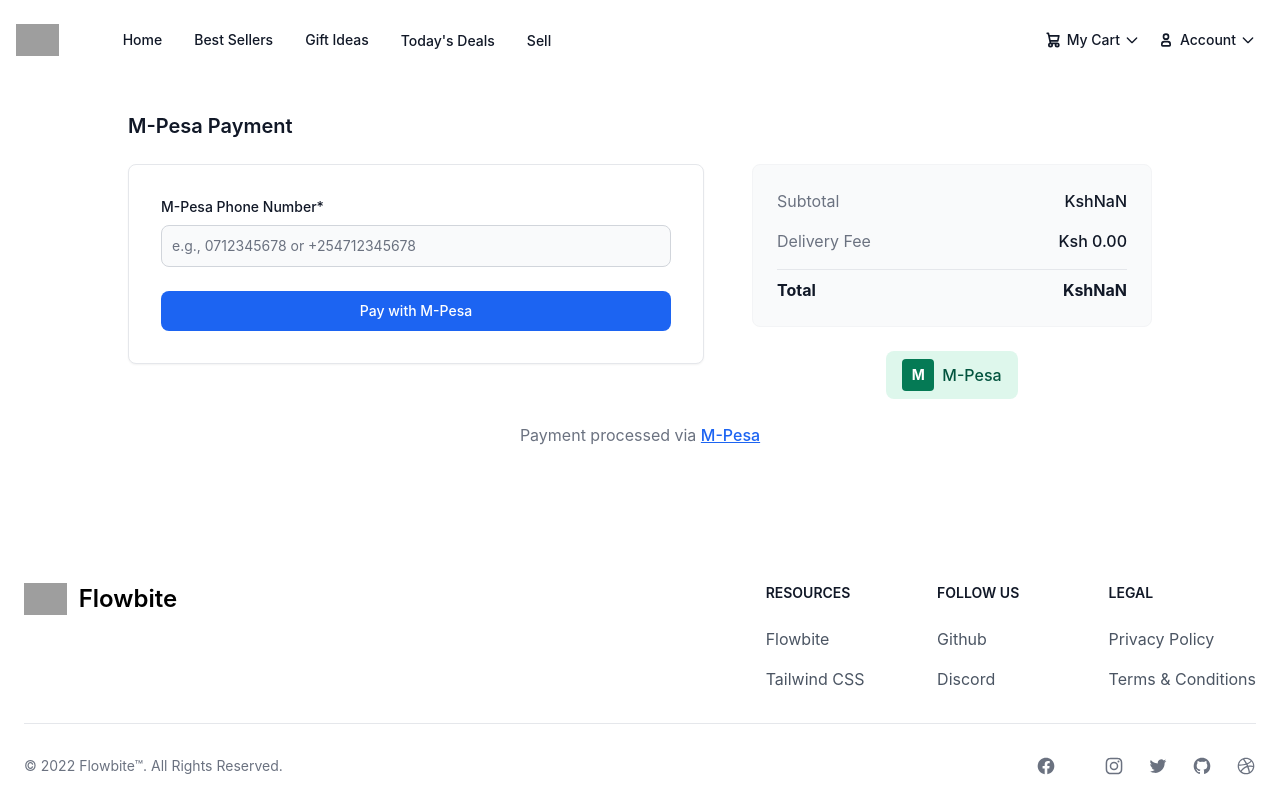
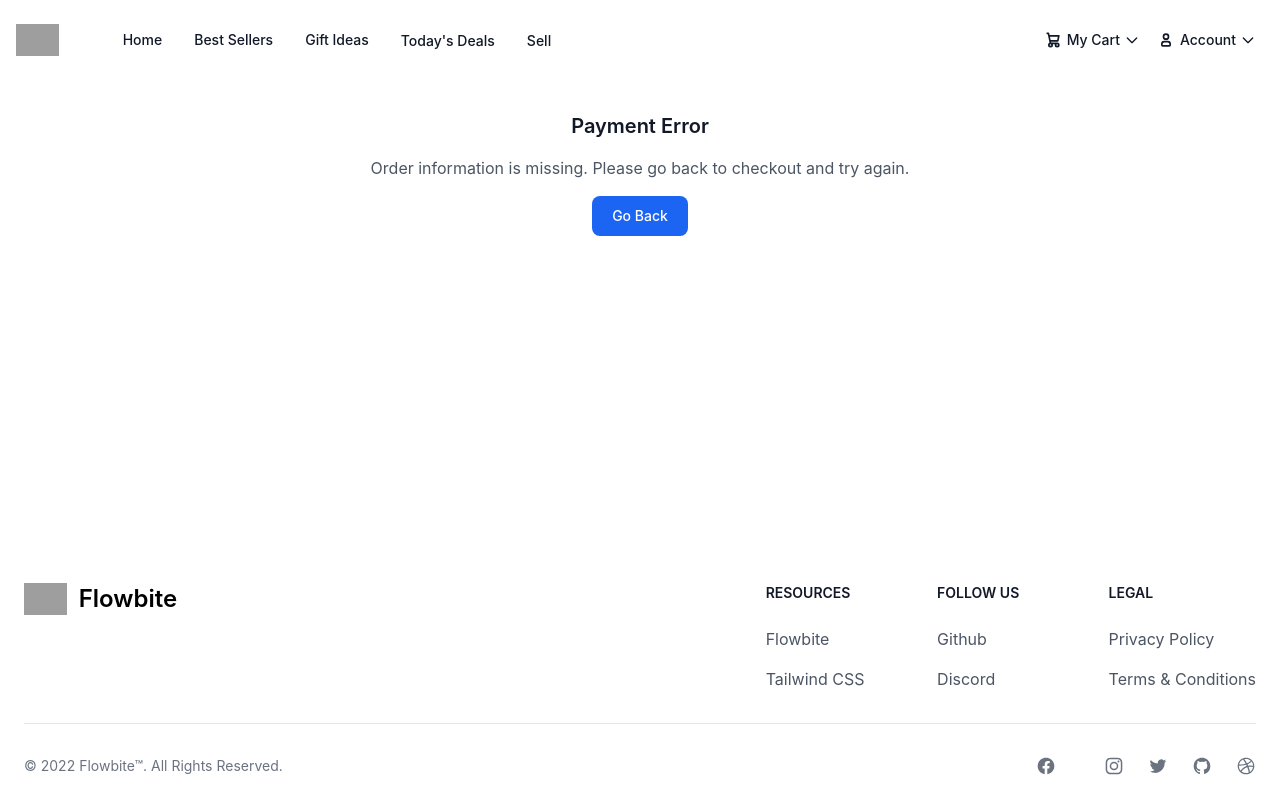
Before and after one commit to ericomondi/e-commerce, a React (Vite) app: page /payment in a window 1280 px wide. Built offline with nearby package versions, Linux system fonts and the light colour scheme; grey boxes are pictures that could not be loaded.

Commit message:
feat: enhance M-Pesa payment handling with improved error messages and transaction data preparation

```diff
--- a/src/pages/Payment.tsx
+++ b/src/pages/Payment.tsx
@@ -1,6 +1,6 @@
-import React, { useState,  } from "react";
+import React, { useState } from "react";
 import { useShoppingCart } from "../context/ShoppingCartContext";
-import { useLocation } from "react-router-dom";
+import { useLocation, useNavigate } from "react-router-dom";
 
 // Mock formatCurrency function for demo
 const formatCurrency = (amount) => {
@@ -12,23 +12,18 @@ const formatCurrency = (amount) => {
 
 const Payment = () => {
   const location = useLocation();
-  // Mock cart data - replace with actual useShoppingCart hook
+  const navigate = useNavigate();
   const { deliveryFee } = useShoppingCart();
-
 
   const [phoneNumber, setPhoneNumber] = useState("");
   const [error, setError] = useState("");
   const [loading, setLoading] = useState(false);
 
-  // Mock navigate function - replace with actual useNavigate hook
-  const navigate = (path) => console.log(`Navigate to: ${path}`);
-
   // get order_id, subtotal and total from state
-    const { orderId, orderCreated, subtotal } = location.state || {};
+  const { orderId, orderCreated, subtotal } = location.state || {};
 
   // calculate total using both subtotal and delivery fee
   const total = subtotal + deliveryFee;
-
 
   const handleMpesaPayment = async (e) => {
     e.preventDefault();
@@ -43,18 +38,81 @@ const Payment = () => {
       return;
     }
 
+    // Format phone number to 254 format
+    let formattedPhone = phoneNumber;
+    if (phoneNumber.startsWith('0')) {
+      formattedPhone = '254' + phoneNumber.substring(1);
+    } else if (phoneNumber.startsWith('+254')) {
+      formattedPhone = phoneNumber.substring(1);
+    }
+
+    // Prepare the transaction data
+    const transactionData = {
+      Amount: Math.round(total), // Ensure amount is an integer
+      PhoneNumber: formattedPhone,
+      AccountReference: orderId
+    };
+
     try {
-      // Simulate API call - replace with actual axios call
-      await new Promise(resolve => setTimeout(resolve, 2000));
+      const response = await fetch('http://localhost:5000/ipn/daraja/lnmo/transact', {
+        method: 'POST',
+        headers: {
+          'Content-Type': 'application/json',
+          'ngrok-skip-browser-warning': 'true' // Skip ngrok browser warning
+        },
+        body: JSON.stringify(transactionData)
+      });
 
-      alert("M-Pesa payment initiated. Please check your phone to complete the payment.");
-      navigate("/order-confirmation");
+      if (!response.ok) {
+        const errorData = await response.json().catch(() => ({}));
+        throw new Error(errorData.message || `HTTP error! status: ${response.status}`);
+      }
+
+      const result = await response.json();
+
+      // Check if the transaction was initiated successfully
+      if (result.ResponseCode === "0" || response.ok) {
+        alert("M-Pesa payment initiated successfully. Please check your phone to complete the payment.");
+        navigate("/order-confirmation", {
+          state: {
+            orderId,
+            total,
+            phoneNumber: formattedPhone,
+            transactionId: result.CheckoutRequestID || result.MerchantRequestID
+          }
+        });
+      } else {
+        throw new Error(result.ResponseDescription || "Failed to initiate payment");
+      }
     } catch (err) {
-      setError("Failed to initiate payment. Please try again.");
+      console.error('Payment error:', err);
+      setError(err.message || "Failed to initiate payment. Please try again.");
     } finally {
       setLoading(false);
     }
   };
+
+  // Handle case where order data is missing
+  if (!orderId || !subtotal) {
+    return (
+      <section className="bg-white py-8 antialiased dark:bg-gray-900 md:py-16">
+        <div className="mx-auto max-w-screen-xl px-4 2xl:px-0">
+          <div className="mx-auto max-w-5xl text-center">
+            <h2 className="text-xl font-semibold text-gray-900 dark:text-white sm:text-2xl">Payment Error</h2>
+            <p className="mt-4 text-gray-600 dark:text-gray-400">
+              Order information is missing. Please go back to checkout and try again.
+            </p>
+            <button
+              onClick={() => navigate(-1)}
+              className="mt-4 rounded-lg bg-blue-600 px-5 py-2.5 text-sm font-medium text-white hover:bg-blue-700"
+            >
+              Go Back
+            </button>
+          </div>
+        </div>
+      </section>
+    );
+  }
 
   return (
     <section className="bg-white py-8 antialiased dark:bg-gray-900 md:py-16">
@@ -91,6 +149,10 @@ const Payment = () => {
 
             <div className="mt-6 grow sm:mt-8 lg:mt-0">
               <div className="space-y-4 rounded-lg border border-gray-100 bg-gray-50 p-6 dark:border-gray-700 dark:bg-gray-800">
+                <div className="mb-4">
+                  <p className="text-sm text-gray-600 dark:text-gray-400">Order ID: {orderId}</p>
+                </div>
+
                 <dl className="flex items-center justify-between gap-4">
                   <dt className="text-base font-normal text-gray-500 dark:text-gray-400">Subtotal</dt>
                   <dd className="text-base font-medium text-gray-900 dark:text-white">{formatCurrency(subtotal)}</dd>
```
